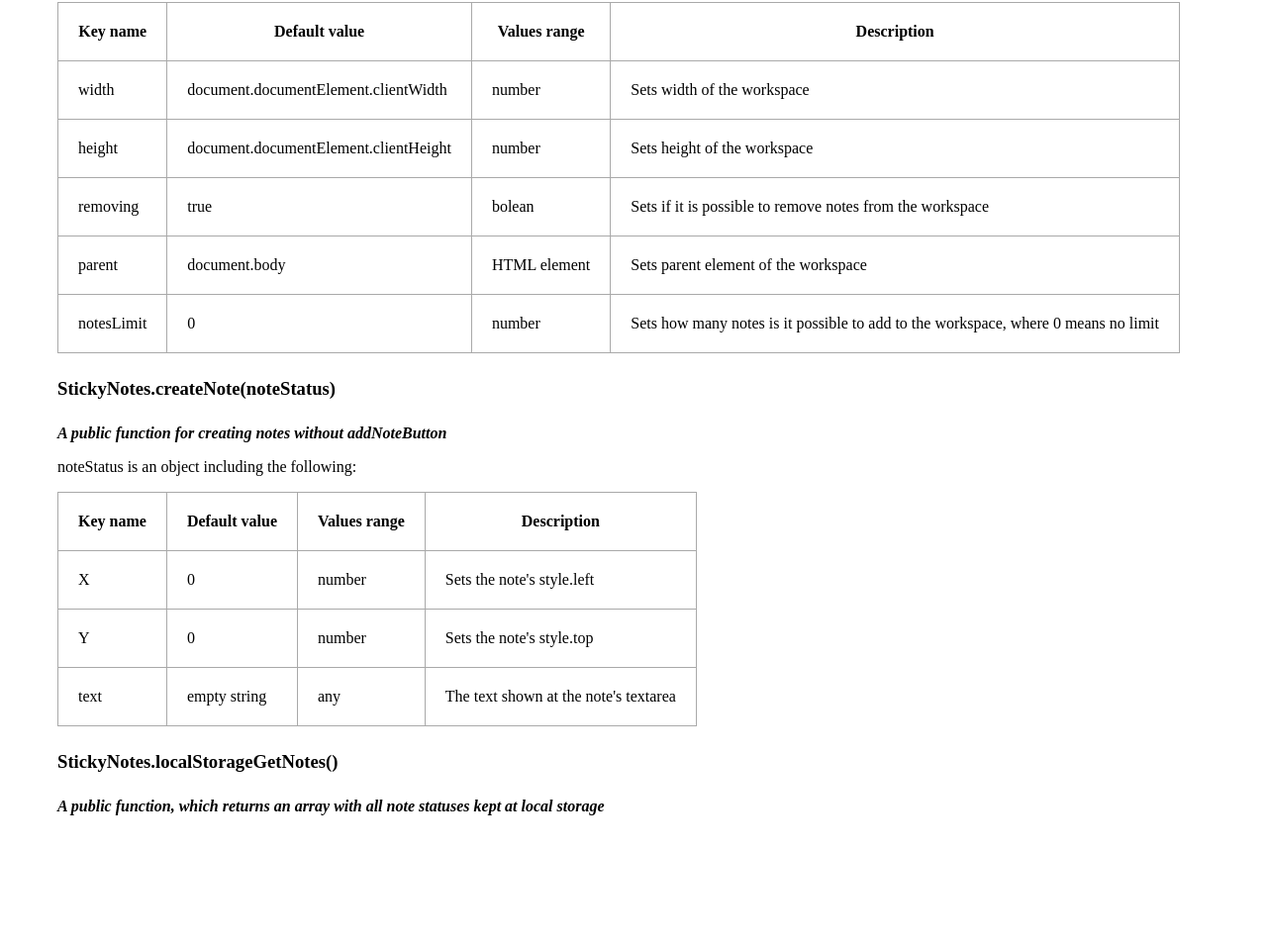
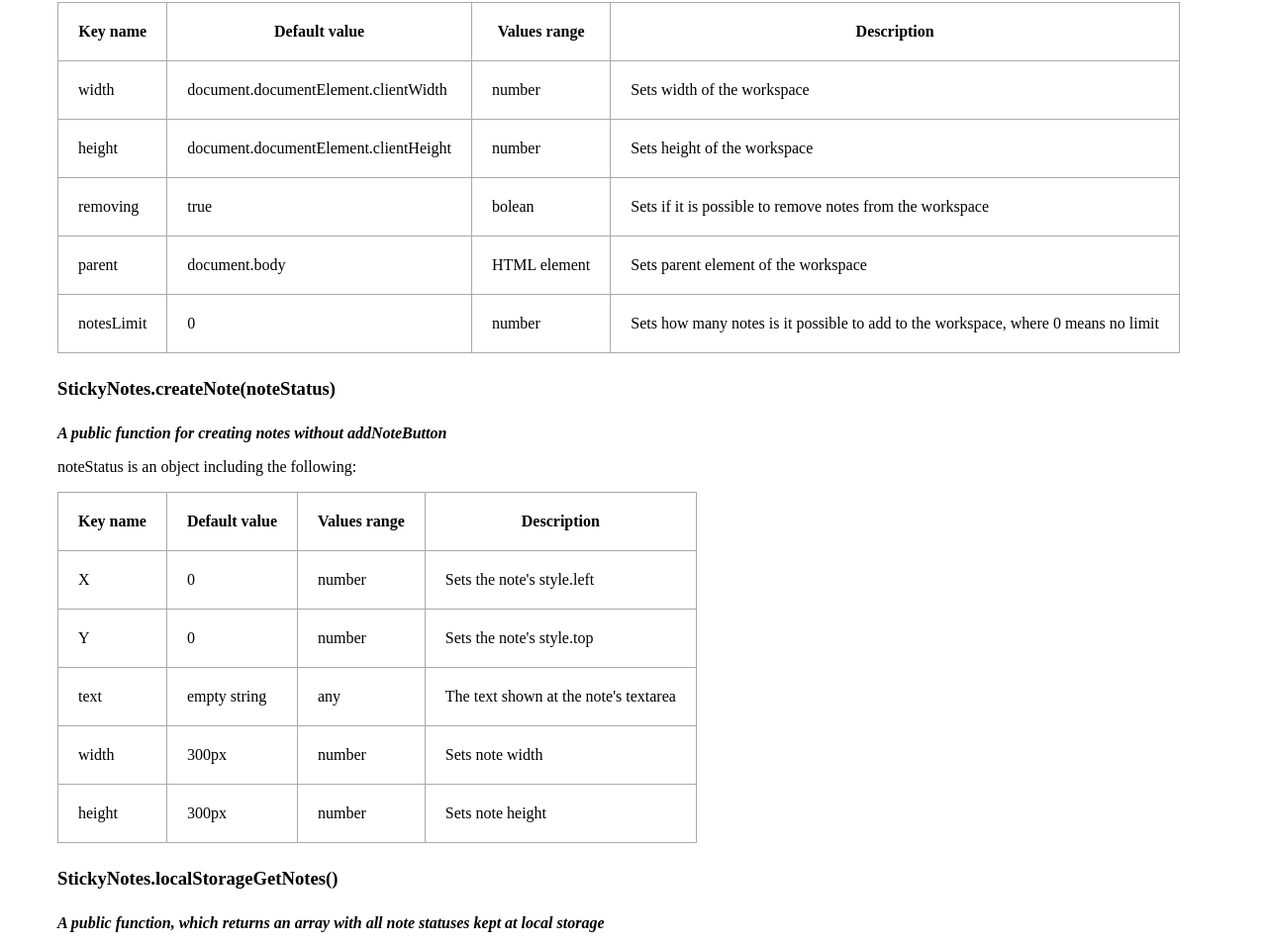
Before and after one commit to Nekoi275/sticky-notes-plugin, a plain HTML site: page readme.html in a window 1280 px wide. Shown: the part 533-1488 px from the top of the page at 99% size. Before the commit the page ends 1370 px from the top, so only its background shows below. Drawn offline with Linux system fonts and the light colour scheme.

Commit message:
added parameters to readme file

```diff
--- a/js/main.js
+++ b/js/main.js
@@ -1,6 +1,6 @@
 var addButton = document.getElementsByClassName('note-add')[0]
 var workspaceParams = {width: 1200, height: 500, parent: document.body};
 var notes = new StickyNotes(addButton, workspaceParams);
-//notes.createNote({X: 100, Y: 0, text: 'lorem ipsum', width: -500, height: 700});
+//notes.createNote({X: 100, Y: 0, text: 'lorem ipsum', width: 500, height: 700});
 //var localNotes = notes.localStorageGetNotes();
 //console.log(localNotes);
--- a/readme.html
+++ b/readme.html
@@ -113,6 +113,18 @@
                 <td>any</td>
                 <td>The text shown at the note's textarea</td>
             </tr>
+            <tr>
+                <td>width</td>
+                <td>300px</td>
+                <td>number</td>
+                <td>Sets note width</td>
+            </tr>
+            <tr>
+                <td>height</td>
+                <td>300px</td>
+                <td>number</td>
+                <td>Sets note height</td>
+            </tr>
         </tbody>
     </table>
     <h4>StickyNotes.localStorageGetNotes()</h4>
```
